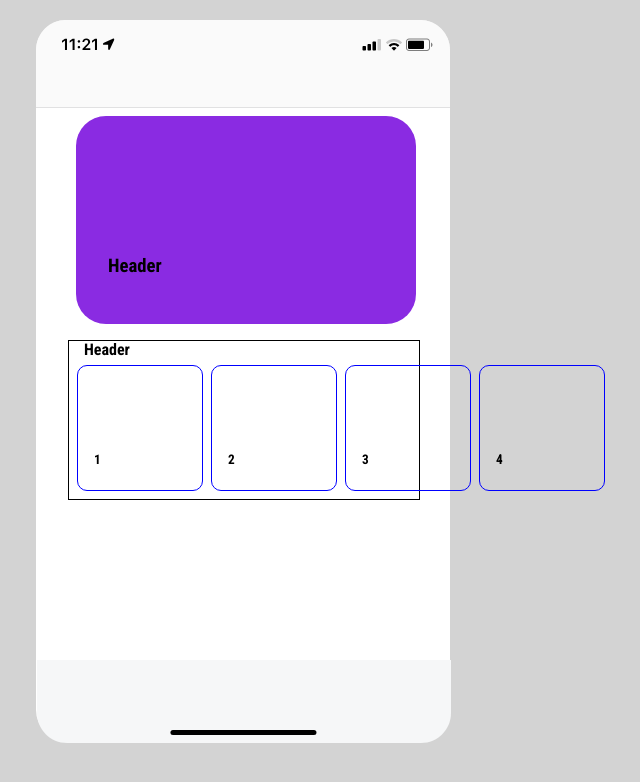
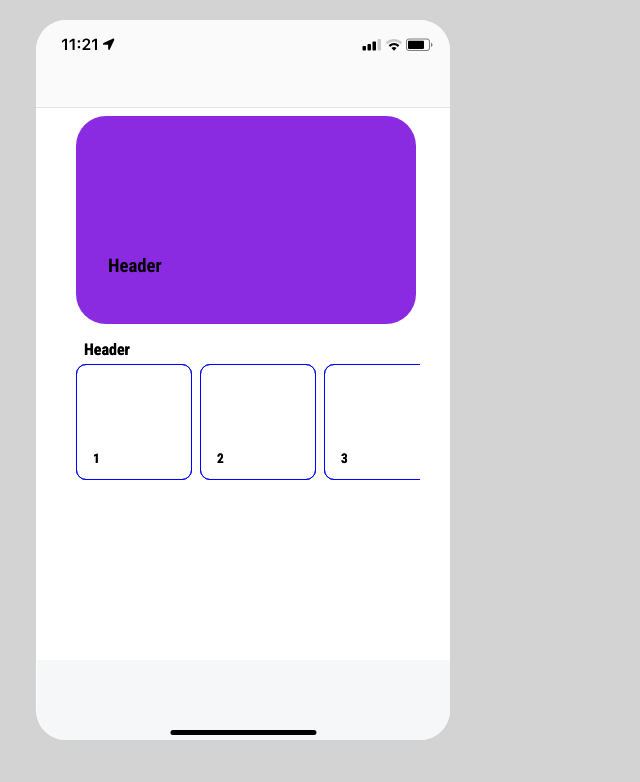
Before and after one commit to kccrtv/savr-app, a React (Create React App) app: page / in a window 1280 px wide. Shown: the top 782 px of the page, without its empty margins (397-1037 px from the left). Built offline with nearby package versions, Linux system fonts and the light colour scheme.

Commit message:
add overflow horizontal scrolling to thumbnail section

```diff
--- a/src/AppTwo.js
+++ b/src/AppTwo.js
@@ -34,6 +34,24 @@ function AppTwo() {
 							</li>
 						</ul>
 					</div>
+					{/* Another Middle Horizontal Scroll */}
+					<h4 className='thumbnail-header'>Header</h4>
+					<div className='thumbnail-section'>
+						<ul className='thumbs'>
+							<li className='thumb'>
+								<h5>1</h5>
+							</li>
+							<li className='thumb'>
+								<h5>2</h5>
+							</li>
+							<li className='thumb'>
+								<h5>3</h5>
+							</li>
+							<li className='thumb'>
+								<h5>4</h5>
+							</li>
+						</ul>
+					</div>
 
 					{/* Bottom */}
 					<section className='bottom-nav'>
@@ -49,8 +67,5 @@ export default AppTwo;
 
 /* resources: https://www.w3schools.com/cssref/css_units.asp
  *https://developer.mozilla.org/en-US/docs/Web/CSS/repeat()
- https://uxdesign.cc/creating-horizontal-scrolling-containers-the-right-way-css-grid-c256f64fc585
- https://codepen.io/dannievinther/pen/vVydZJ
-
-https://medium.com/samsung-internet-dev/horizontally-scrolling-panes-with-clean-html-and-modern-css-7372596932c7
+https://www.w3schools.com/howto/tryit.asp?filename=tryhow_css_menu_hor_scroll
 */
--- a/src/styles.css
+++ b/src/styles.css
@@ -1,3 +1,6 @@
+* {
+	box-sizing: border-box;
+}
 body {
 	font-family: 'Roboto Condensed', sans-serif;
 	background-color: lightgray;
@@ -17,6 +20,7 @@ main {
 	display: grid;
 	grid-template-rows: repeat(9, 80px);
 	grid-template-columns: repeat(26, 16px);
+	overflow: hidden;
 }
 
 .bottom-nav {
@@ -44,10 +48,10 @@ main {
 }
 
 .thumbnail-section {
-	border: 1px solid black;
 	grid-row: 5 / 7;
 	grid-column: 3 / 25;
 	display: flex;
+	overflow: auto;
 }
 
 .thumbnail-header {
@@ -66,8 +70,8 @@ main {
 .thumb {
 	border: 1px solid blue;
 	list-style: none;
-	width: 124px;
-	height: 124px;
+	width: 116px;
+	height: 116px;
 	border-radius: 10px;
 	margin: 0 8px 0 0;
 	display: grid;
```
